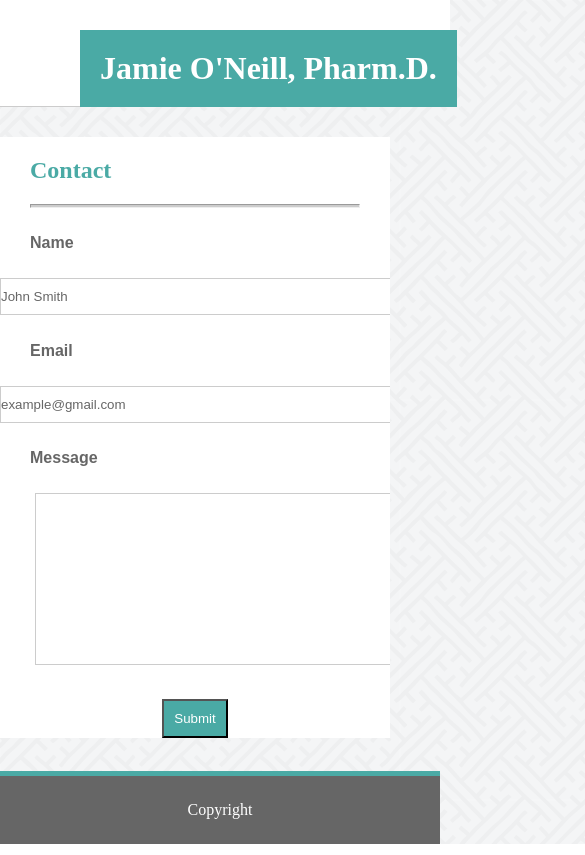
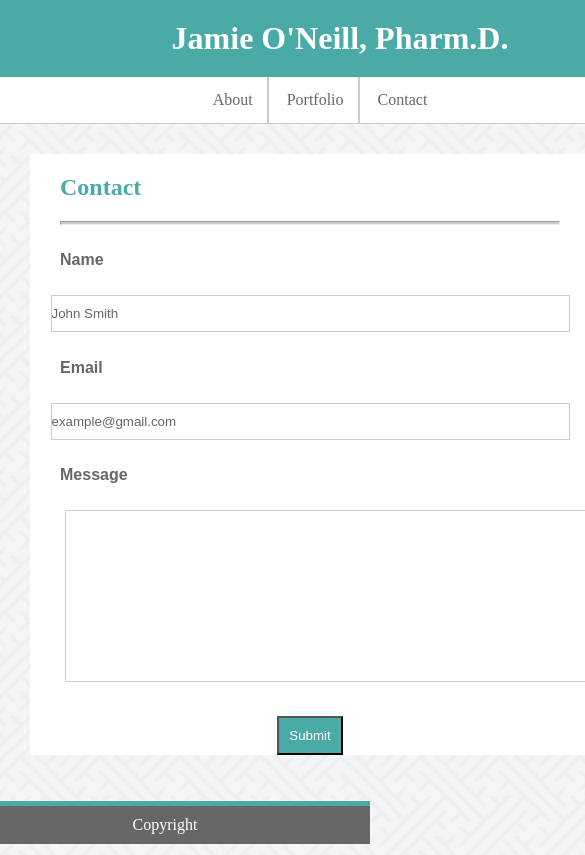
Before and after one commit to PharmDCoder/Responsive-Portfolio, a plain HTML site: page contact.html in a window 390 px wide. Shown: the top 855 px of the page, 585 px wide, since content can reach past the window. Drawn offline with Linux system fonts and the light colour scheme.

Commit message:
updates to Responsiveness

```diff
--- a/assets/css/style.css
+++ b/assets/css/style.css
@@ -106,7 +106,6 @@ td {
 .relativePosition {
     position: relative;
     width: 300px;
-    /* margin: 30px 0px 30px 0px; */
 }
 
 .absolutePosition {
@@ -144,11 +143,11 @@ td {
   .w960 {
     margin:auto;
     width:960px;
-}
+    }
 
 @media only screen and (max-width: 980px) {
     body {
-        max-width: 980px;
+        width: 980px;
     }
 
     header {
@@ -178,3 +177,61 @@ td {
     }
 
 }
+
+@media only screen and (max-width: 768px) {
+
+}
+
+@media only screen and (max-width: 640px) {
+
+    body {
+        width: 640px;
+        justify-content: center;
+    }
+
+    h1 {
+        width: 100%;
+        float: none;
+        margin:0px;
+    }
+
+    header {
+        padding:0px;
+    }
+
+    section {
+        margin:30px 50px 100px 30px;
+    }
+
+    footer {
+        padding:10px;
+        position: fixed;
+        left: -40px;
+        bottom: 0px;
+        width: 100%;
+        text-align: center;
+    }
+
+    .headshot {
+        width: 500px;
+    }
+
+    .w960 {
+        width: 640px;
+        float: none;
+        margin:0px;
+    }
+
+    tr td {
+        display:block;
+    }
+
+    input {
+        padding: 10px 340px 10px 0px;
+        margin: 0px;
+    }
+
+    .largeBox {
+        padding: 10px 180px;
+    }
+}
--- a/contact.html
+++ b/contact.html
@@ -1,6 +1,8 @@
 <!DOCTYPE html>
 <html lang="en">
 <head>
+    <meta charset="UTF-8">
+    <meta name="viewport" content="width=device-width, initial-scale=1.0">
     <link rel="stylesheet" type="text/css" href="assets/css/cssReset.css">
     <link rel="stylesheet" type="text/css" href="assets/css/style.css">
     <title>Contact Jamie</title>
```
Also changed, not shown: index.html (+5 -3 lines), portfolio.html (+2 -0 lines). Lines whose indentation alone changed are shown as unchanged.
